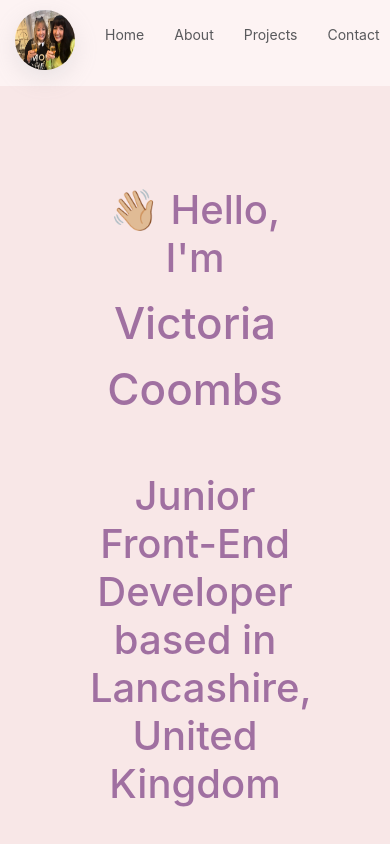
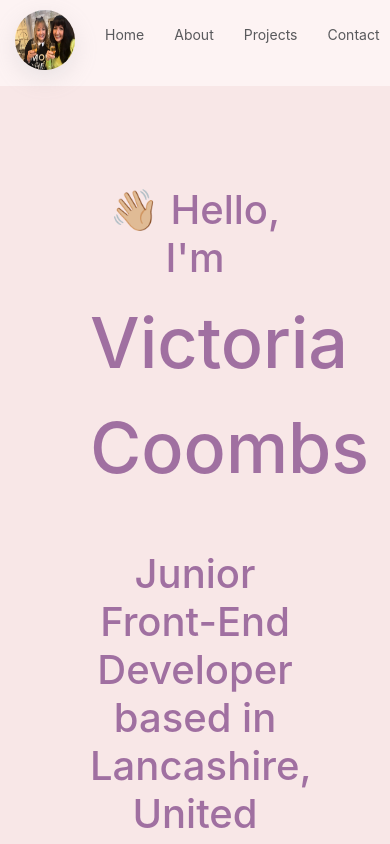
Before and after one commit to vjc1988/portfolio, a React (Create React App) app: page / in a window 390 px wide. Shown: the top 844 px of the page. Built offline with nearby package versions, Linux system fonts and the light colour scheme.

Commit message:
Started to create responsivity on Home.js

```diff
--- a/src/Home.css
+++ b/src/Home.css
@@ -94,8 +94,8 @@ p {
 }
 
 @media (max-width: 960px) {
-  h1 {
-    font-size: 44px;
+  .hero-name {
+    font-size: 70px;
     line-height: 1.5;
   }
   h2 {
@@ -114,6 +114,7 @@ p {
   .index-page-p {
     text-align: center;
   }
+
   .content-container {
     text-align: center;
     padding: 0px;
--- a/src/Pages/Home.js
+++ b/src/Pages/Home.js
@@ -11,7 +11,7 @@ export default function Home() {
     <div>
       <header className="Container">
         <h2 className="title">👋🏼 Hello, I'm</h2>
-        <h1>Victoria Coombs</h1>
+        <h1 className="hero-name">Victoria Coombs</h1>
         <h2>Junior Front-End Developer based in Lancashire, United Kingdom</h2>
         <p className="developer-statement">
           A passionate front-end developer dedicated to creating seamless and
```
